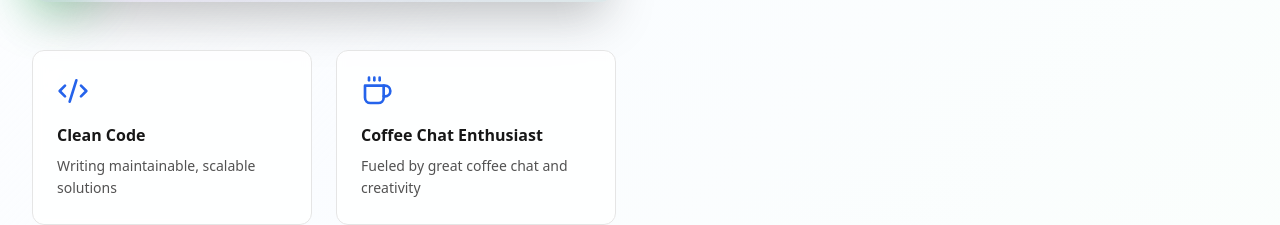
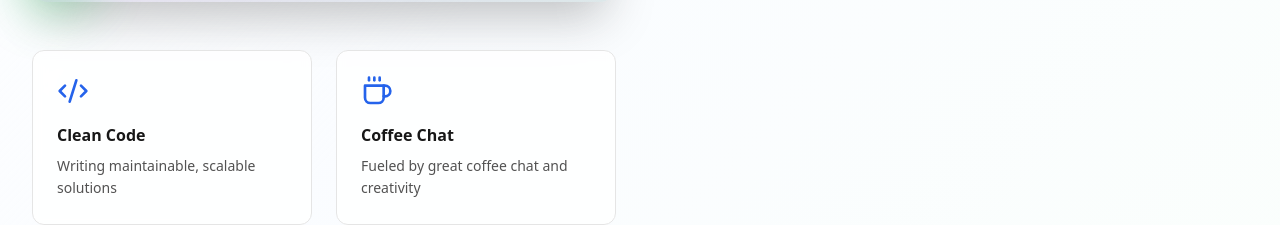
Before and after one commit to FrimpsManu/personal_website, a React (Vite) app: page / in a window 1280 px wide. Shown: the part 1789-2014 px from the top of the page. Built offline with nearby package versions, Linux system fonts and the light colour scheme; no server answers.

Commit message:
Minor change

```diff
--- a/src/components/About.jsx
+++ b/src/components/About.jsx
@@ -5,7 +5,7 @@ import AnimatedSection from './AnimatedSection';
 const About = () => {
   const interests = [
     { icon: Code2, label: 'Clean Code', description: 'Writing maintainable, scalable solutions' },
-    { icon: Coffee, label: 'Coffee Chat Enthusiast', description: 'Fueled by great coffee chat and creativity' },
+    { icon: Coffee, label: 'Coffee Chat', description: 'Fueled by great coffee chat and creativity' },
     { icon: Calculator, label: 'Mathematics', description: 'Applying mathematical concepts to solve complex problems' },
     { icon: Gamepad2, label: 'Gaming', description: 'Exploring virtual worlds and game design' }
   ];
```
